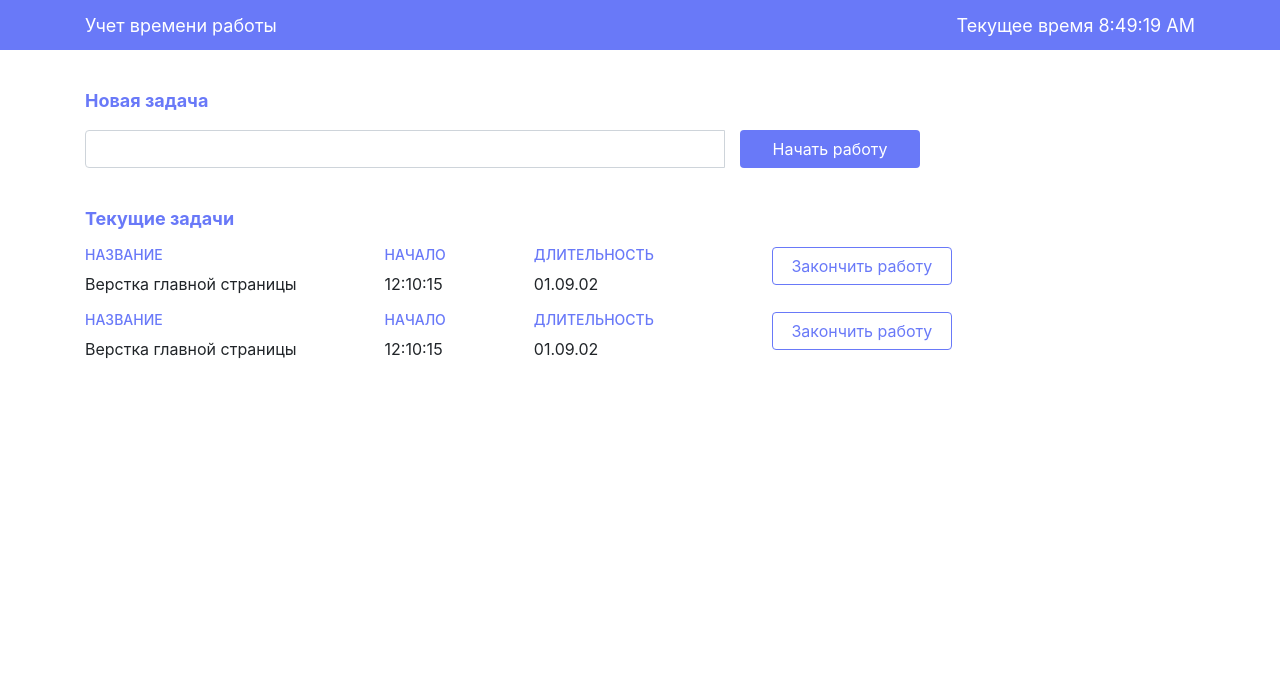
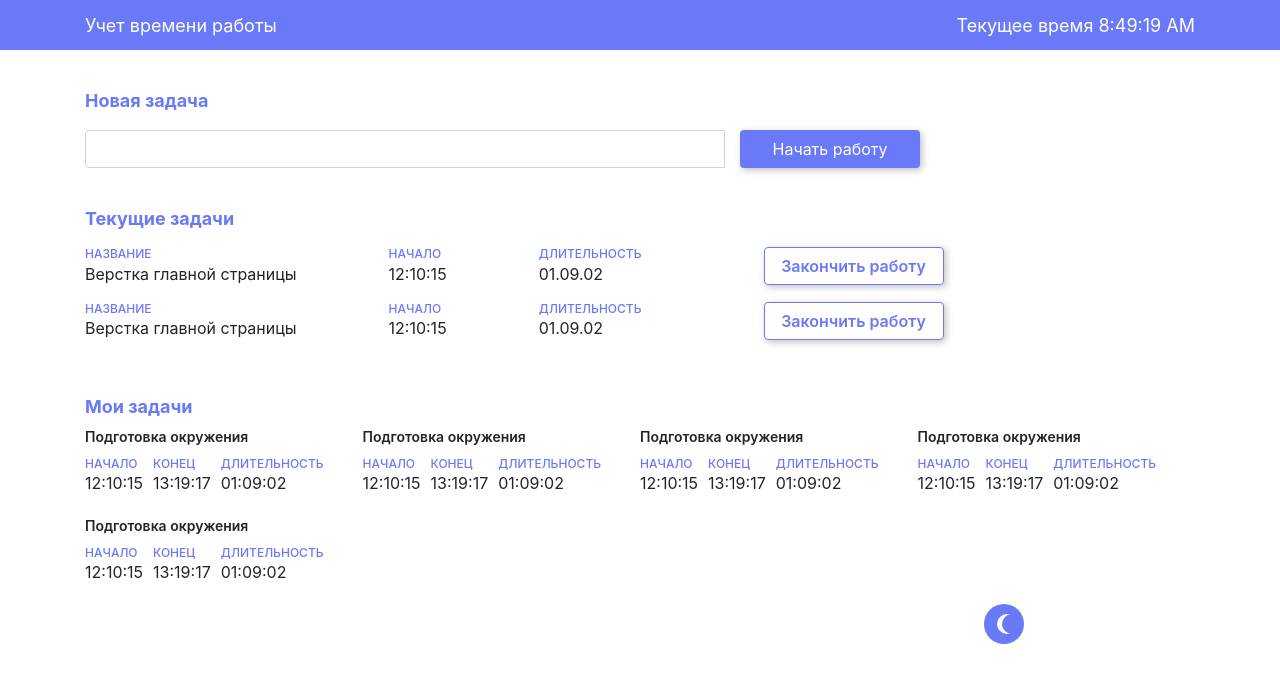
Before and after one commit to PickleDan/sovkombank-test, a React (Create React App) app: page / in a window 1280 px wide. Shown: the top 682 px of the page. Built offline with nearby package versions, Linux system fonts and the light colour scheme.

Commit message:
finish the layout (not changing theme and not adaptive)

```diff
--- a/src/App.js
+++ b/src/App.js
@@ -3,6 +3,8 @@ import "./App.scss";
 import Header from "./components/Header";
 import NewTask from "./components/NewTask";
 import CurrentTasks from "./components/CurrentTasks";
+import CompletedTasks from "./components/CompletedTasks";
+import ChangeTheme from "./components/ChangeTheme";
 
 function App() {
   return (
@@ -10,6 +12,8 @@ function App() {
       <Header />
       <NewTask />
       <CurrentTasks />
+      <CompletedTasks />
+      <ChangeTheme />
     </>
   );
 }
--- a/src/App.scss
+++ b/src/App.scss
@@ -1,5 +1,19 @@
 $main-color: #6979f8;
 $accent-color: #fff;
+
+h2 {
+  font-weight: bold;
+  font-size: 18px;
+}
+h3 {
+  font-size: 12px;
+  text-transform: uppercase;
+  color: $main-color;
+  margin: 0;
+}
+.title {
+  color: $main-color;
+}
 
 .header {
   height: 50px;
@@ -31,6 +45,11 @@ $accent-color: #fff;
     color: $accent-color;
     outline: none;
     user-select: none;
+    transition: all 0.2s ease-out;
+    box-shadow: 2px 2px 7px 0px rgba(0, 0, 0, 0.25);
+    &:hover {
+      background-color: darken($color: $main-color, $amount: 4);
+    }
   }
 }
 
@@ -44,7 +63,7 @@ $accent-color: #fff;
     display: flex;
 
     &-item {
-      padding-right: 88px;
+      padding-right: 92px;
     }
   }
   .current-task-btn {
@@ -53,13 +72,61 @@ $accent-color: #fff;
     height: 38px;
     width: 180px;
     margin-left: 30px;
+    font-weight: 600;
     transition: all 0.2s ease-out;
+    box-shadow: 2px 2px 7px 0px rgba(0, 0, 0, 0.25);
     &:hover {
       background-color: darken($color: $accent-color, $amount: 4);
     }
   }
 }
 
-.title {
-  color: $main-color;
+.completed-tasks-block {
+  margin-top: 40px;
+  .completed-tasks-grid {
+    display: grid;
+    grid-template-columns: repeat(4, 1fr);
+  }
+  .completed-task-title {
+    font-size: 14px;
+    font-weight: 600;
+    padding-bottom: 5px;
+  }
+  .wrapper {
+    display: flex;
+  }
+  .completed-task-item {
+    padding: 5px 10px 20px 0;
+  }
 }
+
+.change-theme {
+  position: absolute;
+  right: 20%;
+  .outer-circle {
+    width: 40px;
+    height: 40px;
+    background: #6979f8;
+    border-radius: 50%;
+    cursor: pointer;
+    .inner-circle {
+      width: 20px;
+      height: 20px;
+      background: #fff;
+      border-radius: 50%;
+      position: absolute;
+      right: 7px;
+      top: 10px;
+      &:after {
+        content: "";
+        position: absolute;
+        left: 5px;
+        top: 0px;
+        width: 20px;
+        height: 20px;
+        border-radius: 50%;
+        background-color: #6979f8;
+      }
+    }
+  }
+}
--- /dev/null
+++ b/src/components/ChangeTheme.js
@@ -0,0 +1,13 @@
+import React from "react";
+
+function ChangeTheme() {
+  return (
+    <div className="change-theme">
+      <div className="outer-circle">
+        <div className="inner-circle"></div>
+      </div>
+    </div>
+  );
+}
+
+export default ChangeTheme;
--- /dev/null
+++ b/src/components/CompletedTask.js
@@ -0,0 +1,25 @@
+import React from "react";
+
+function CompletedTask() {
+  return (
+    <div className="completed-task">
+      <div className="completed-task-title">Подготовка окружения</div>
+      <div className="wrapper">
+        <div className="completed-task-item">
+          <h3>Начало</h3>
+          <div>12:10:15</div>
+        </div>
+        <div className="completed-task-item">
+          <h3>Конец</h3>
+          <div>13:19:17</div>
+        </div>
+        <div className="completed-task-item">
+          <h3>Длительность</h3>
+          <div>01:09:02</div>
+        </div>
+      </div>
+    </div>
+  );
+}
+
+export default CompletedTask;
--- /dev/null
+++ b/src/components/CompletedTasks.js
@@ -0,0 +1,19 @@
+import React from "react";
+import CompletedTask from "./CompletedTask";
+
+function CompletedTasks() {
+  return (
+    <div className="completed-tasks-block container">
+      <h2 className="title">Мои задачи</h2>
+      <div className="completed-tasks-grid">
+        <CompletedTask />
+        <CompletedTask />
+        <CompletedTask />
+        <CompletedTask />
+        <CompletedTask />
+      </div>
+    </div>
+  );
+}
+
+export default CompletedTasks;
--- a/src/components/CurrentTask.js
+++ b/src/components/CurrentTask.js
@@ -5,15 +5,15 @@ function CurrentTask() {
   return (
     <div className="current-task">
       <div className="current-task-item">
-        <h3 className="title">Название</h3>
+        <h3>Название</h3>
         <p>Верстка главной страницы</p>
       </div>
       <div className="current-task-item">
-        <h3 className="title">Начало</h3>
+        <h3>Начало</h3>
         <p>12:10:15</p>
       </div>
       <div className="current-task-item">
-        <h3 className="title">Длительность</h3>
+        <h3>Длительность</h3>
         <p>01.09.02</p>
       </div>
       <Button btnName={"Закончить работу"} />
--- a/src/index.scss
+++ b/src/index.scss
@@ -5,14 +5,6 @@
 }
 html {
   box-sizing: border-box;
-}
-h2 {
-  font-weight: bold;
-  font-size: 18px;
-}
-h3 {
-  font-size: 14px;
-  text-transform: uppercase;
 }
 body {
   margin: 0;
```
